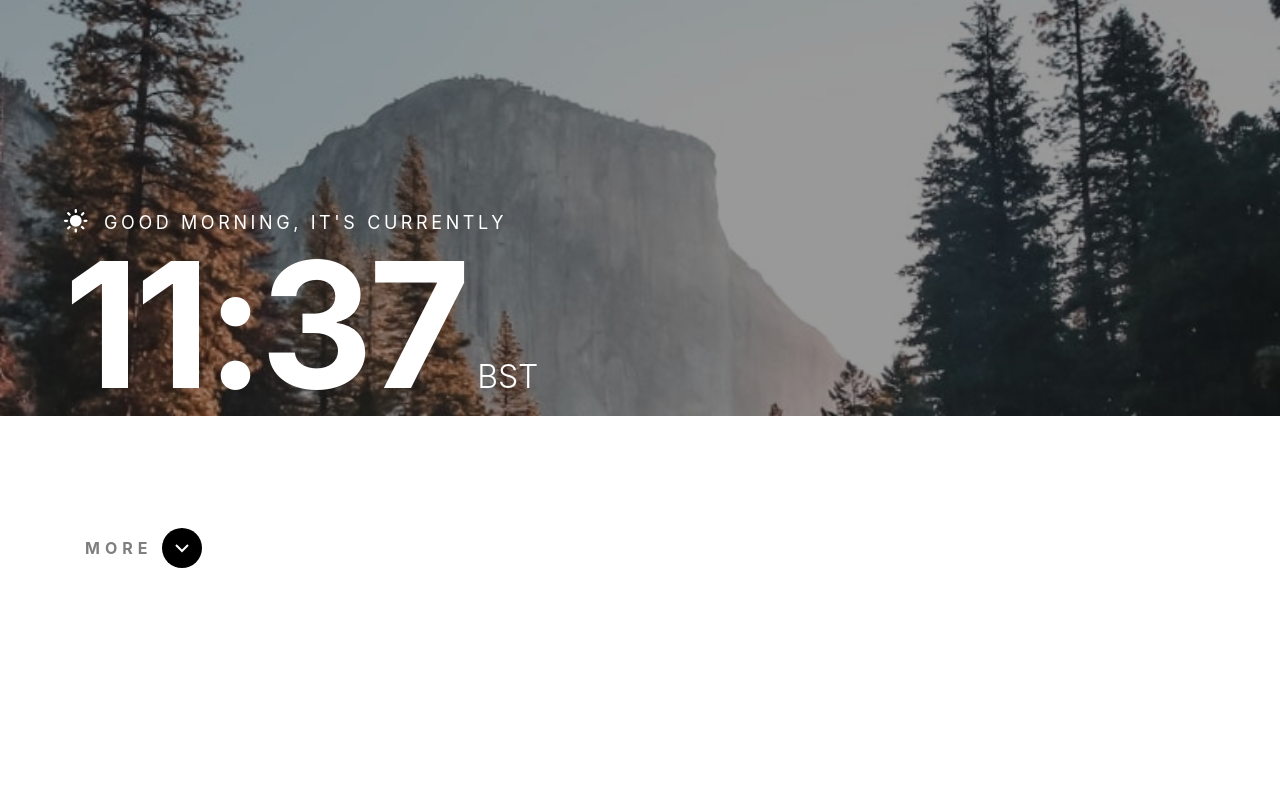
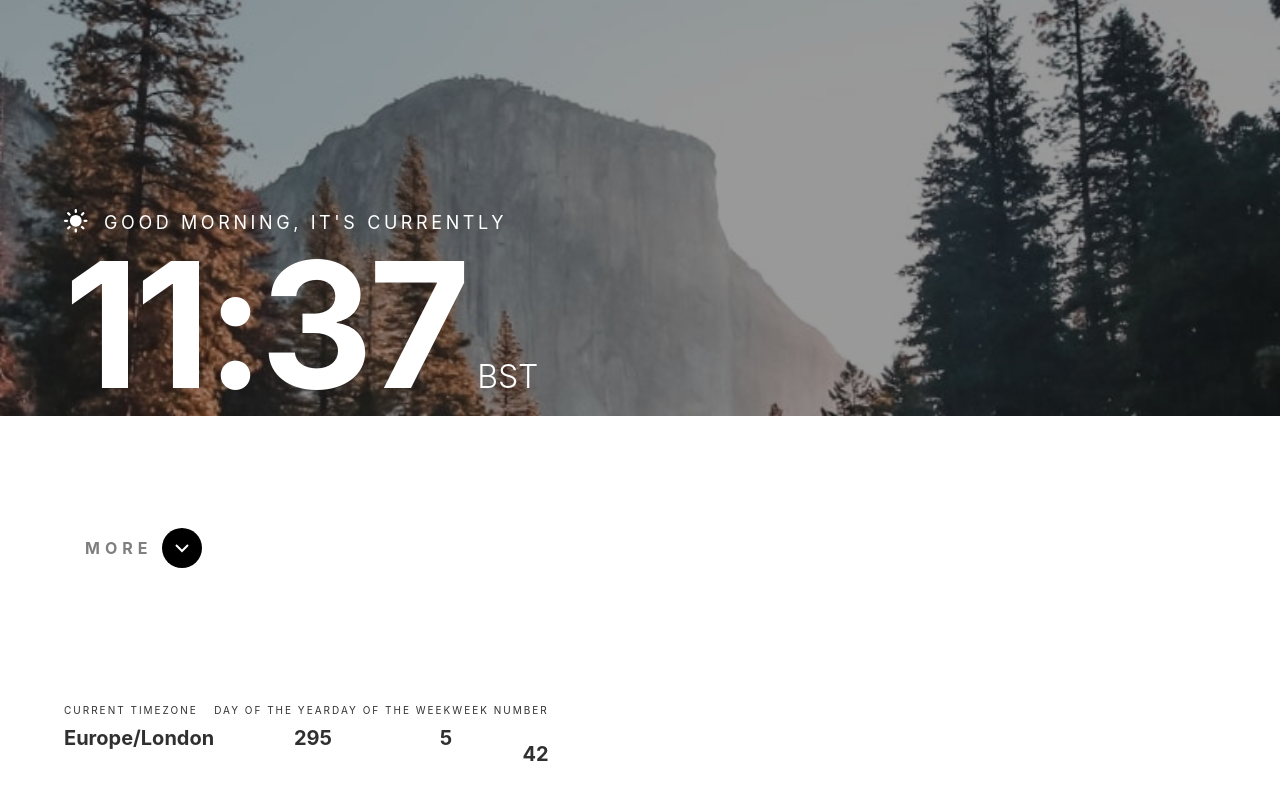
Before and after one commit to roodhouse/frontend-mentor-clock, a React (Create React App) app: page / in a window 1280 px wide. Shown: the part 384-1184 px from the top of the page. Before the commit the page ends 960 px from the top, so only its background shows below. Built offline with nearby package versions, Linux system fonts and the light colour scheme.

Commit message:
some edits

```diff
--- a/src/App.js
+++ b/src/App.js
@@ -22,7 +22,7 @@ function App() {
         <div id='buttonWrapper' className='px-[26px] md:pl-16 md:pr-[132px]'>
           <Button />
         </div>
-        <div id='popupWrapper' className='hidden day'>
+        <div id='popupWrapper' className='day'>
           <Popup />
         </div>
       </div>
--- a/src/components/Popup.jsx
+++ b/src/components/Popup.jsx
@@ -3,8 +3,8 @@ import React from 'react'
 function Popup() {
   return (
     <>
-        <div id="popupContainer" className='backdrop-blur-[20px] px-[26px] py-12'>
-            <div id="timezoneContainer" className='flex justify-between mb-4'>
+        <div id="popupContainer" className='backdrop-blur-[20px] px-[26px] py-12 md:flex md:py-[120px] md:px-16'>
+            <div id="timezoneContainer" className='flex justify-between mb-4 md:flex-col'>
                 <div id='zoneLabel' className='text-[10px] font-normal leading-7 tracking-[2px] uppercase'>
                     <p>CURRENT TIMEZONE</p>
                 </div>
@@ -12,7 +12,7 @@ function Popup() {
                     <p>Europe/London</p>
                 </div>
             </div>
-            <div id="yearContainer" className='flex justify-between mb-4'>
+            <div id="yearContainer" className='flex justify-between mb-4 md:flex-col'>
                 <div id="yearLabel" className='text-[10px] font-normal leading-7 tracking-[2px] uppercase'>
                     <p>Day of the year</p>
                 </div>
@@ -20,7 +20,7 @@ function Popup() {
                     <p>295</p>
                 </div>
             </div>
-            <div id="weekContainer" className='flex justify-between mb-4'>
+            <div id="weekContainer" className='flex justify-between mb-4 md:flex-col'>
                 <div id="weekLabel" className='text-[10px] font-normal leading-7 tracking-[2px] uppercase'>
                     <p>Day of the week</p>
                 </div>
@@ -28,7 +28,7 @@ function Popup() {
                     <p>5</p>
                 </div>
             </div>
-            <div id="weekNumberContainer" className='flex justify-between'>
+            <div id="weekNumberContainer" className='flex justify-between md:flex-col'>
                 <div id="weekNumberLabel" className='text-[10px] font-normal leading-7 tracking-[2px] uppercase'>
                     <p>Week number</p>
                 </div>
```
